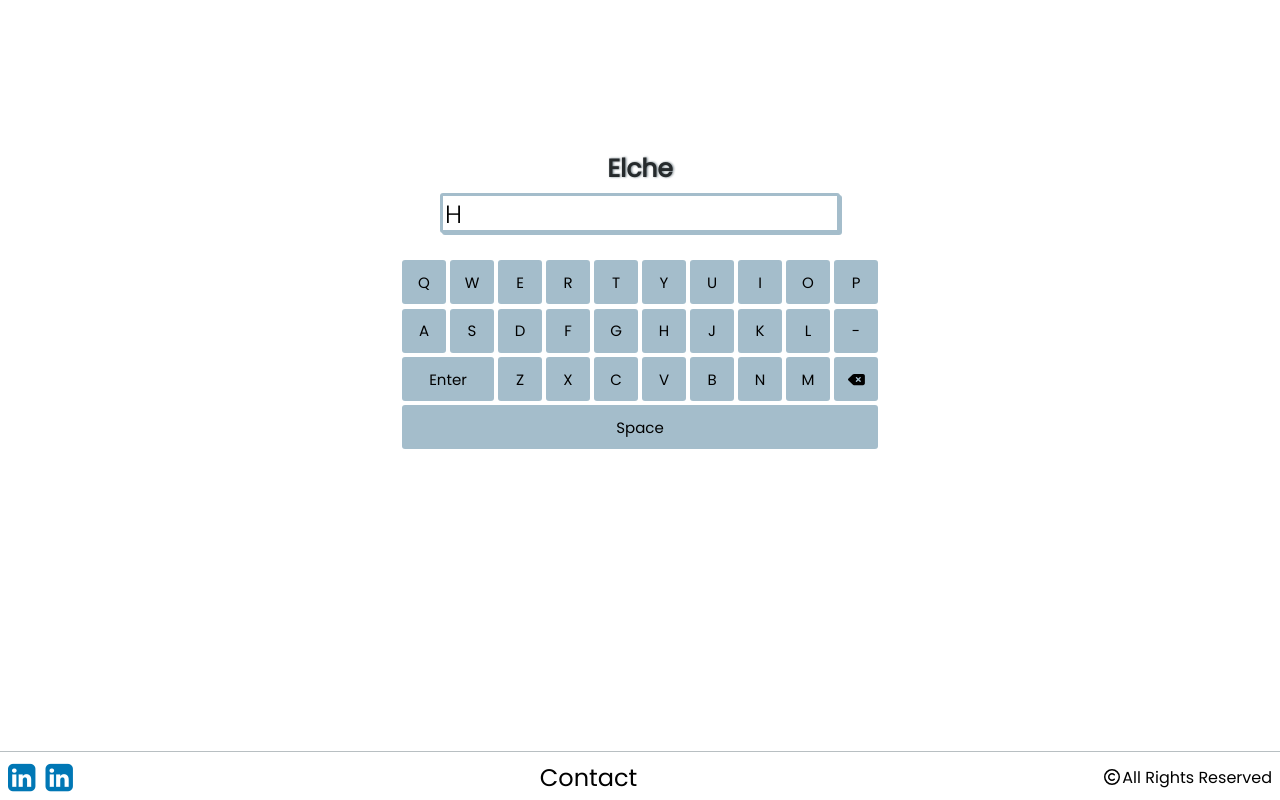
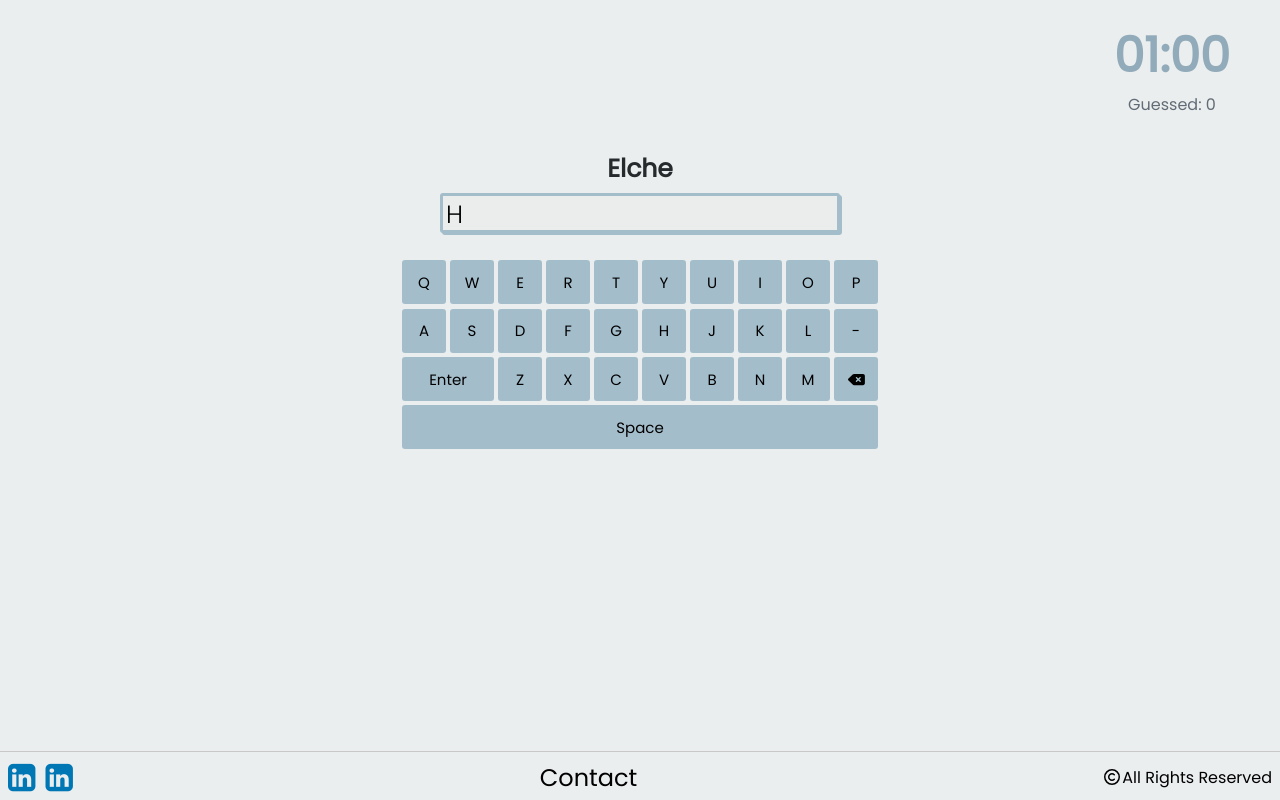
Before and after one commit to nickgabriadze/Towngraphy, a React (Create React App) app: page / in a window 1280 px wide. Built offline with nearby package versions, Linux system fonts and the light colour scheme; the HTML template or start-up script is replaced by a standard one.

Commit message:
Added Timer

```diff
--- a/src/App.css
+++ b/src/App.css
@@ -1,6 +1,10 @@
 *{
     box-sizing: border-box;
     margin: 0;
+}
+
+body{
+    background-color:#ebeeef;
 }
 
 #keyBoard{
--- a/src/App.js
+++ b/src/App.js
@@ -1,4 +1,4 @@
-import React, { useReducer } from 'react';
+import React, { useReducer, useState } from 'react';
 import './App.css';
 import { Footer } from './components/footer.js';
 import { Keyboard } from './components/keyboard.js';
@@ -6,15 +6,15 @@ import { TextBox } from './components/textBox';
 import { ACTIONS } from './actions.js';
 import { randCity } from './checkOrGive/randomCity.js'
 import { cities } from './cities.js';
-import {checkCity} from './checkOrGive/checkCity.js';
-
+import { checkCity } from './checkOrGive/checkCity.js';
+import { Timerwithscore } from './components/timer.js';
 function reducer(state, { type, char }) {
 
   switch (type) {
 
     case ACTIONS.ADD_LETTER:
       if (char === ' ') {
-        return({
+        return ({
           ...state,
           nextCity: state.nextCity + char,
           upper: true,
@@ -48,11 +48,11 @@ function reducer(state, { type, char }) {
       });
 
     case ACTIONS.ENTER:
-      if(!checkCity(cities, state.nextCity)){
-        return({
+      if (!checkCity(cities, state.nextCity)) {
+        return ({
           ...state,
           message: 'Not In a City List!',
-          nextCity: state.randomCity[state.randomCity.length-2].toUpperCase()
+          nextCity: state.randomCity[state.randomCity.length - 2].toUpperCase()
         })
       }
 
@@ -71,13 +71,41 @@ function App() {
 
   let generatedCity = randCity(cities);
   let nextCity = generatedCity[generatedCity.length - 2].toUpperCase();
-  const [state, dispatch] = useReducer(reducer, { randomCity: generatedCity, nextCity: nextCity, message: '', upper: false,});
+  const [state, dispatch] =
+    useReducer(reducer,
+      { randomCity: generatedCity, nextCity: nextCity,
+        message: '', upper: false, guessed: 0, started: false });
+
+  const [minutes, setMinutes] = useState(1);
+  const [seconds, setSeconds] = useState(0);
+
+  const timer = setInterval(() => {
+    clearInterval(timer);
+    if (state.started == true) {
+      if (seconds === 0) {
+        setSeconds(59);
+        setMinutes(minutes - 1);
+      } else {
+        setSeconds(seconds - 1)
+
+      }
+      if (seconds === 0 & minutes === 0) {
+        setSeconds(0);
+        setMinutes(0)
+        state.started = false
+      }
+    }
+  }, 1000)
+  let formattedMinute = minutes > 9 ? minutes : `0${minutes}`
+  let formattedSecond = seconds > 9 ? seconds : `0${seconds}`
+
 
   return (
     <>
-
+      <Timerwithscore minute={formattedMinute} second={formattedSecond} guessed={state.guessed} />
       <div className="container">
         <div>
+
           <TextBox randomCity={state.randomCity} thatLetter={state.nextCity} message={state.message} />
         </div>
         <div id="keyBoard">
--- a/src/components/footer.css
+++ b/src/components/footer.css
@@ -21,7 +21,7 @@
     flex-direction: row;
     align-items: center;
     justify-content: space-between;
-    box-shadow: 0 0 0 0.5px #717e85;
+    box-shadow: 0 0 0 0.5px #a5a2a2;
 }
 
 a {
--- a/src/components/keyboard.css
+++ b/src/components/keyboard.css
@@ -9,7 +9,7 @@ button {
     width: 3rem;
     height: 3rem;
     text-decoration: none;
-    border: 2px solid white;
+    border: 2px solid #ebeeef;
     background-color: #a4bdcb;
     font-size: 15px;
 
--- a/src/components/textBox.css
+++ b/src/components/textBox.css
@@ -1,18 +1,19 @@
 @import url('https://fonts.googleapis.com/css2?family=Poppins:wght@300&display=swap');
-.textBox{
+
+.textBox {
     display: grid;
     place-items: center;
     font-size: 16px;
     font-weight: 100;
-    font-family:'Poppins', 'Franklin Gothic Medium', 'Arial Narrow', "Arial", "sans-serif";
+    font-family: 'Poppins', 'Franklin Gothic Medium', 'Arial Narrow', "Arial", "sans-serif";
 
 }
 
-#box-for-input{
-    font-family:'Poppins', 'Franklin Gothic Medium', 'Arial Narrow', "Arial", "sans-serif";
+#box-for-input {
+    font-family: 'Poppins', 'Franklin Gothic Medium', 'Arial Narrow', "Arial", "sans-serif";
     border-radius: 3px;
-    font-size:25px;
-    background-color: rgb(255, 255, 255);
+    font-size: 25px;
+    background-color: #ebeded;
     list-style: none;
     height: 2.5rem;
     width: 25rem;
@@ -23,18 +24,15 @@
     box-shadow: 2px 2px #a4bdcb;
 }
 
-#answer{
-
-    padding-left: 2px;
-
+#answer {
+    padding-left: 3px;
 }
 
-#pre-defined{
-    color:#262a2c;
-    filter:drop-shadow(1px 0px 1px #717e85);
+#pre-defined {
+    color: #262a2c;
     padding-bottom: 5px;
 }
 
-#message{
+#message {
     padding-top: 10px;
 }
--- /dev/null
+++ b/src/components/timer.css
@@ -0,0 +1,17 @@
+@import url('https://fonts.googleapis.com/css2?family=Poppins&display=swap');
+
+
+.timer{
+    font-family:'Poppins', 'Franklin Gothic Medium', 'Arial Narrow', 'Arial', 'sans-serif';
+    position: absolute;
+    right: 0;
+    padding-right: 50px;
+    padding-top: 20px;
+    text-align: center;
+    color: #626c76;
+
+}
+#time{
+    color: #92abba;
+    font-size: 3rem;
+}
--- /dev/null
+++ b/src/components/timer.js
@@ -0,0 +1,17 @@
+import React from "react";
+import './timer.css';
+
+
+export function Timerwithscore({minute, second, guessed}) {
+
+
+
+    return (
+        <>
+            <div className="timer">
+            <h1 style={minute == 0 ? second < 10 ?{'color': '#D70040'}:{'color':'#92abba'}: {'color':'#92abba'}}id='time'>{`${minute}:${second}`}</h1>
+            <p id='gussed'>Guessed: {guessed}</p>
+            </div>
+        </>
+    );
+};
```
